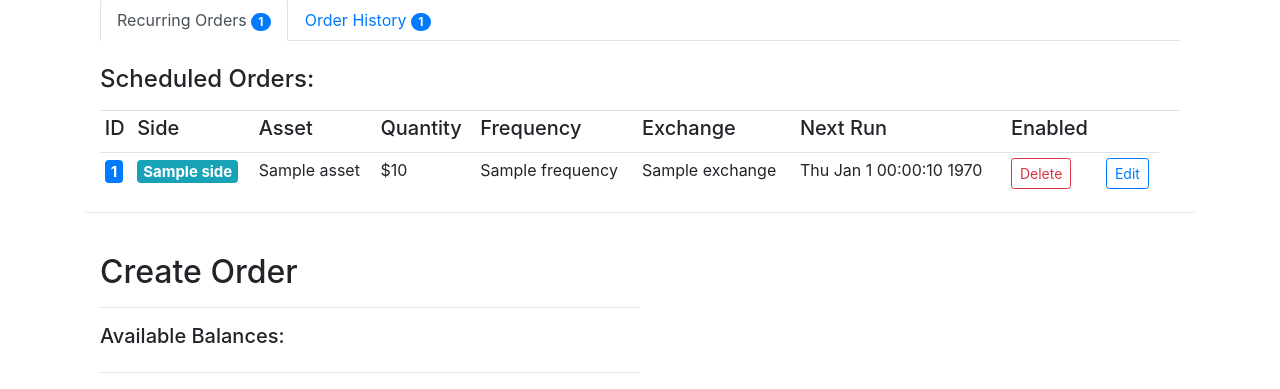
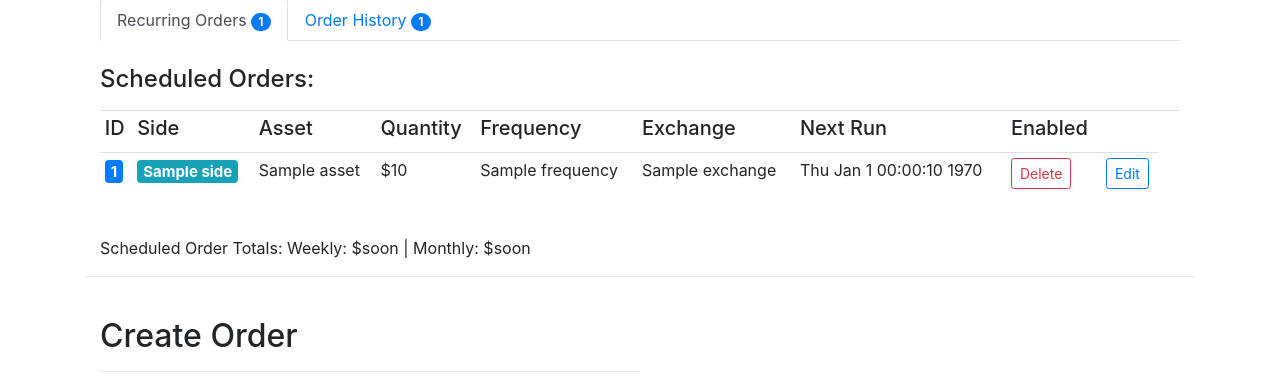
Before and after one commit to pAP3R/recur, a Flask app: template templates/orders.html in a window 1280 px wide. Shown: the part 195-584 px from the top of the page. Run offline with Flask 2, Linux system fonts and the light colour scheme; the template is opened without the code that fills it: most values are stand-ins (such as "Sample title", 1, 10 or a date in 2020); some libraries are stand-ins or nearby versions.

Commit message:
placeholder totals

```diff
--- a/templates/order_recurring.html
+++ b/templates/order_recurring.html
@@ -74,6 +74,8 @@
   </tr>
 {% endfor %}
 </table>
+<br>
+<bold>Scheduled Order Totals:</bold> Weekly: $soon | Monthly: $soon
 
 <div class="modal fade" id="confirmDeactivate" tabindex="-1" role="dialog" aria-labelledby="myModalLabel" aria-hidden="true">
   <div class="modal-dialog">
```
